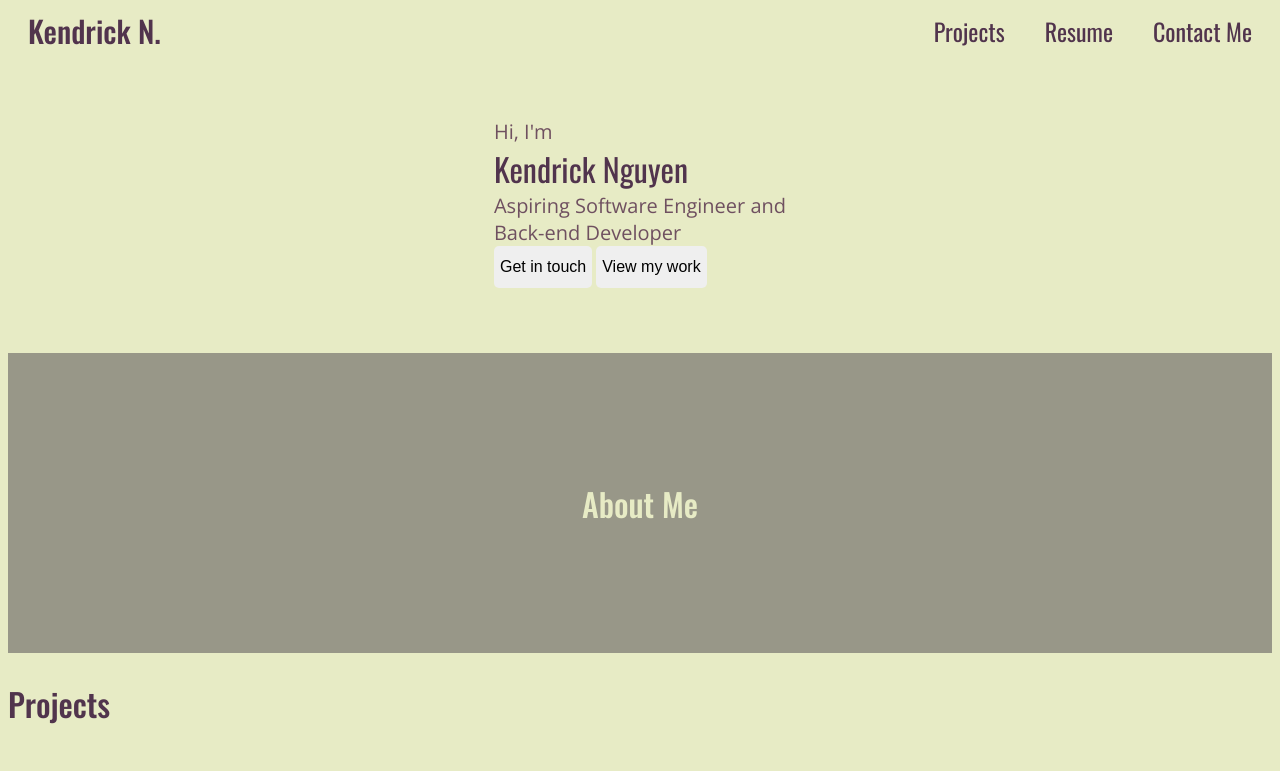
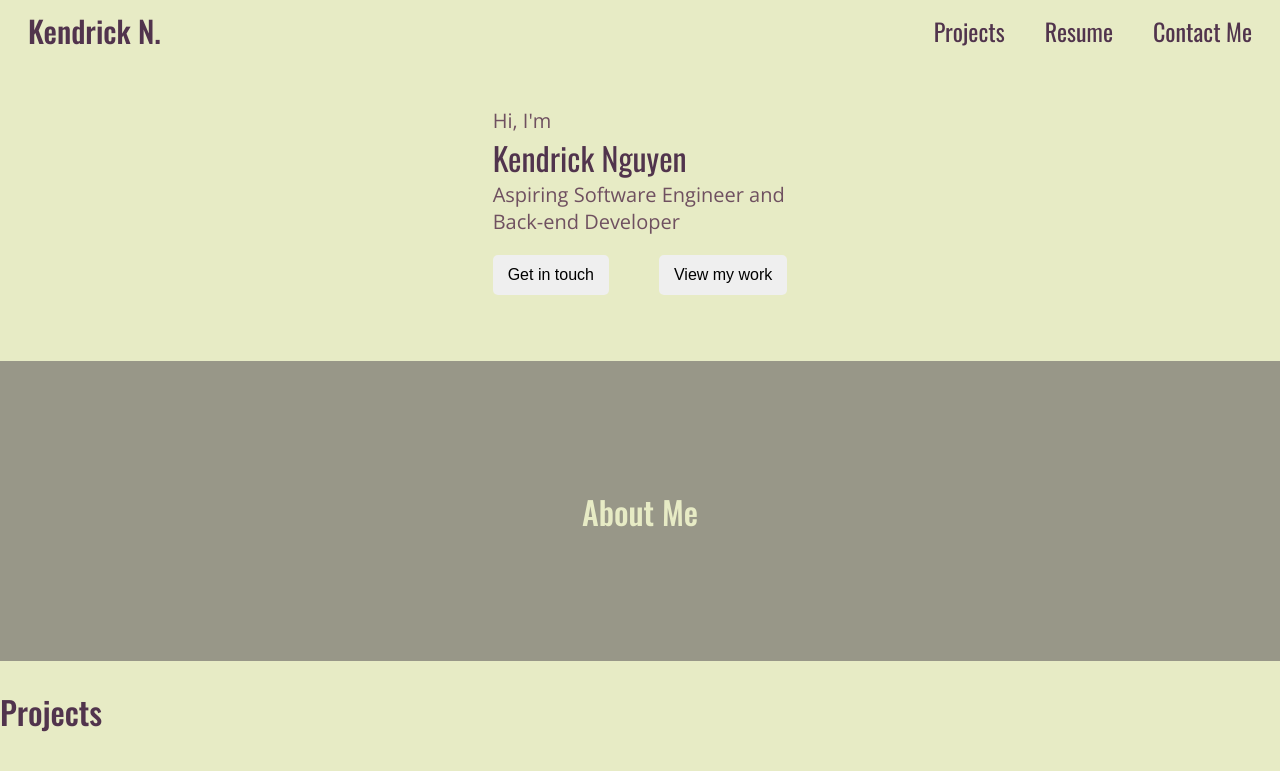
Before and after one commit to KendrickNguyen76/portfolio-website, a Jekyll site: the page built from index.html, in a window 1280 px wide. Shown: the top 771 px of the page. Built offline with Jekyll 4.4.1, drawn with Linux system fonts in a browser that asks for light colours.

Commit message:
Put hero statement buttons in div to better format them

```diff
--- a/assets/css/homepage.css
+++ b/assets/css/homepage.css
@@ -5,7 +5,15 @@
   height: 300px;
 }
 
+#hero_buttons {
+  display: flex;
+  gap: 50px;
+  margin: 20px 0;
+}
+
 #about_me {
+  margin: 0;
+  padding: 0;
   display: flex;
   justify-content: center;
   align-items: center;
--- a/assets/css/navbar.css
+++ b/assets/css/navbar.css
@@ -2,7 +2,7 @@
 .navbar {
   display: flex;
   align-items: center;
-  padding: 0 20px;
+  padding: 8px 28px;
 }
 
 .navbar_right {
--- a/assets/css/styles.css
+++ b/assets/css/styles.css
@@ -4,6 +4,8 @@
 
 /* General Formatting */
 body {
+  margin: 0;
+  padding: 0;
   background-color: #E7EBC5;
 }
 
@@ -36,10 +38,11 @@ button {
   line-height: 2.5;
   border-radius: 5px;
   font-size: 1rem;
+  padding: 0 15px;
 }
 
 /* Fonts */
-.oswald_regular {
+.oswald_regular, h1 {
   font-family: "Oswald", sans-serif;
   font-optical-sizing: auto;
   font-weight: 400;
--- a/index.html
+++ b/index.html
@@ -6,10 +6,12 @@ title: Home
 <div id="hero_statement">
   <div>
     <p>Hi, I'm</p>
-    <h1 class="oswald_regular">Kendrick Nguyen</h1>
+    <h1>Kendrick Nguyen</h1>
     <p>Aspiring Software Engineer and<br>Back-end Developer</p>
-    <button type="button">Get in touch</button>
-    <button type="button">View my work</button>
+    <div id="hero_buttons">
+      <button type="button">Get in touch</button>
+      <button type="button">View my work</button>
+    </div>
   </div>
 </div>
 
```
